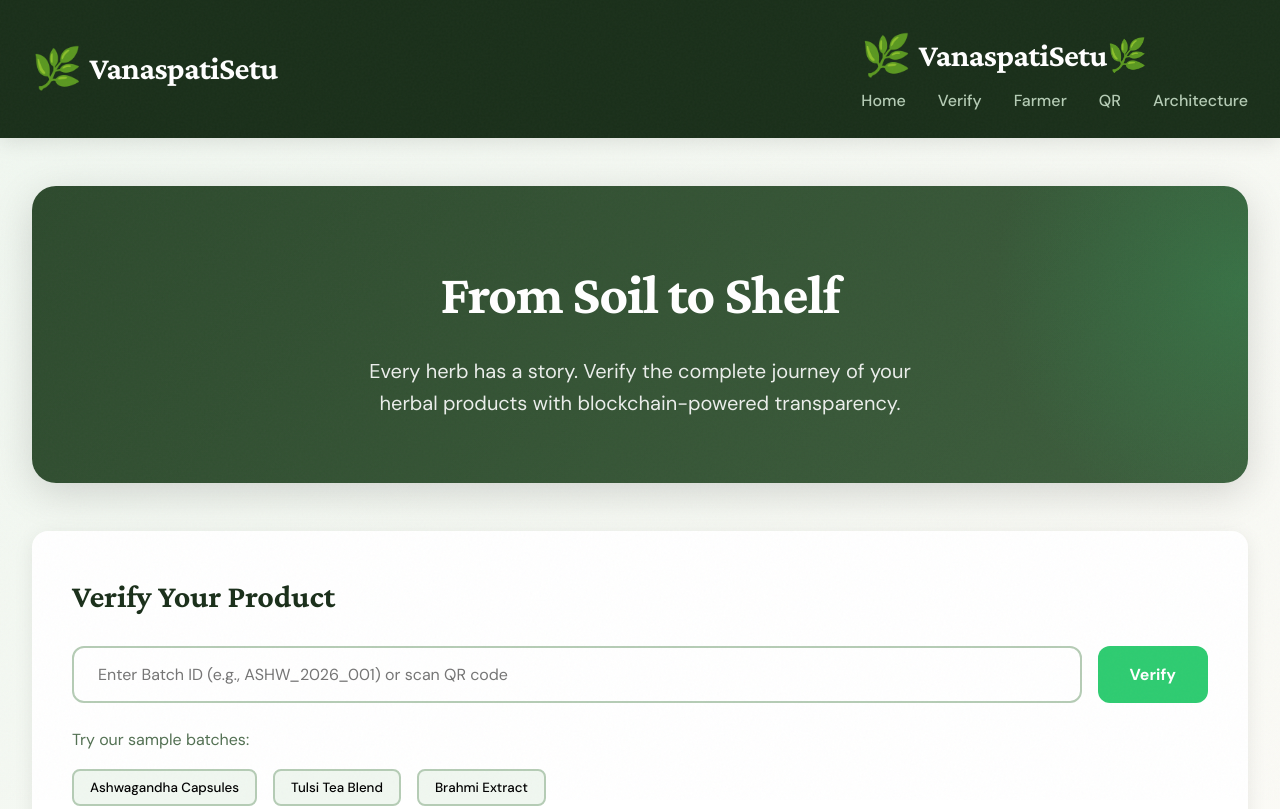
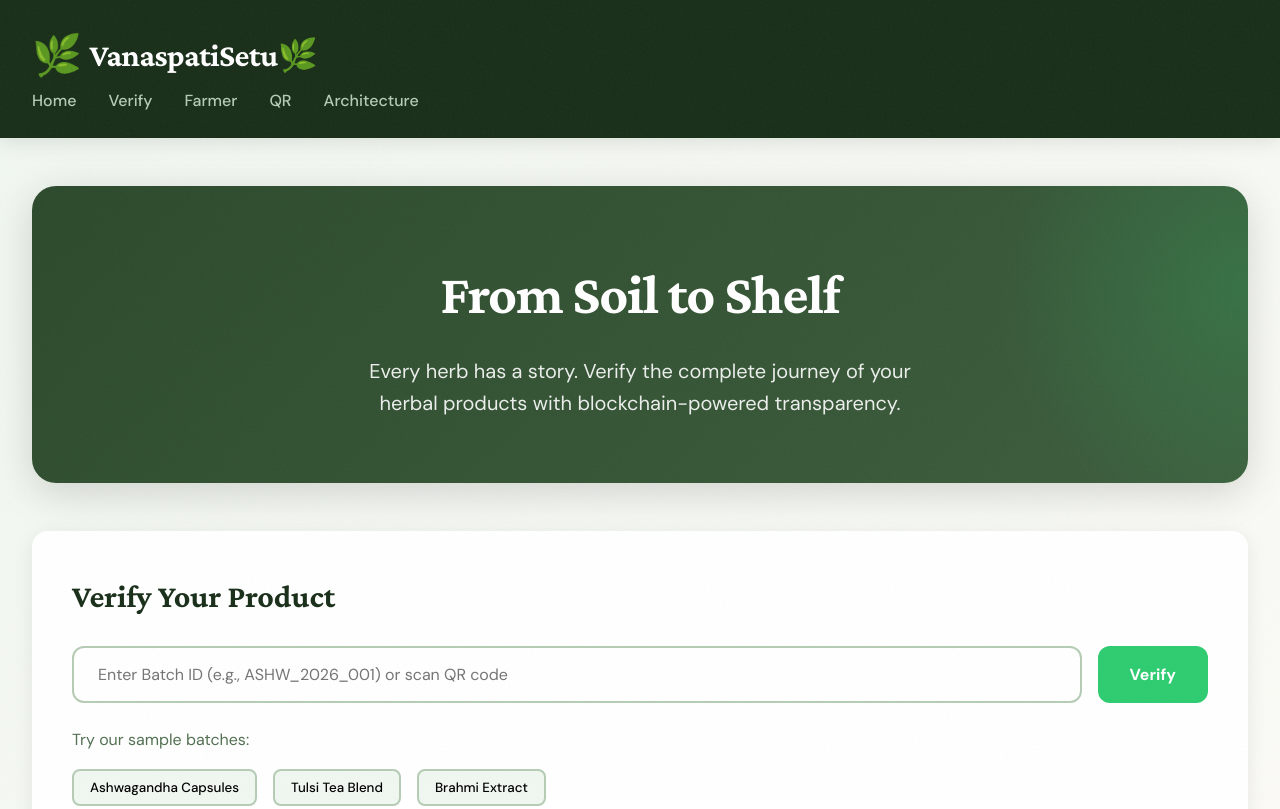
Before and after one commit to DebTheDevV/Innovit-HackHers, a plain HTML site: page index.html in a window 1280 px wide. Shown: the top 809 px of the page. Drawn offline with nearby package versions, Linux system fonts and the light colour scheme.

Commit message:
small  fix

```diff
--- a/index.html
+++ b/index.html
@@ -22,8 +22,8 @@
 
     <header>
       <div class="header-content">
-        <div class="logo">VanaspatiSetu</div>
-         <nav class="navbar">
+
+      <nav class="navbar">
       <div class="logo">VanaspatiSetu🌿</div>
       <div class="nav-links">
 
```
